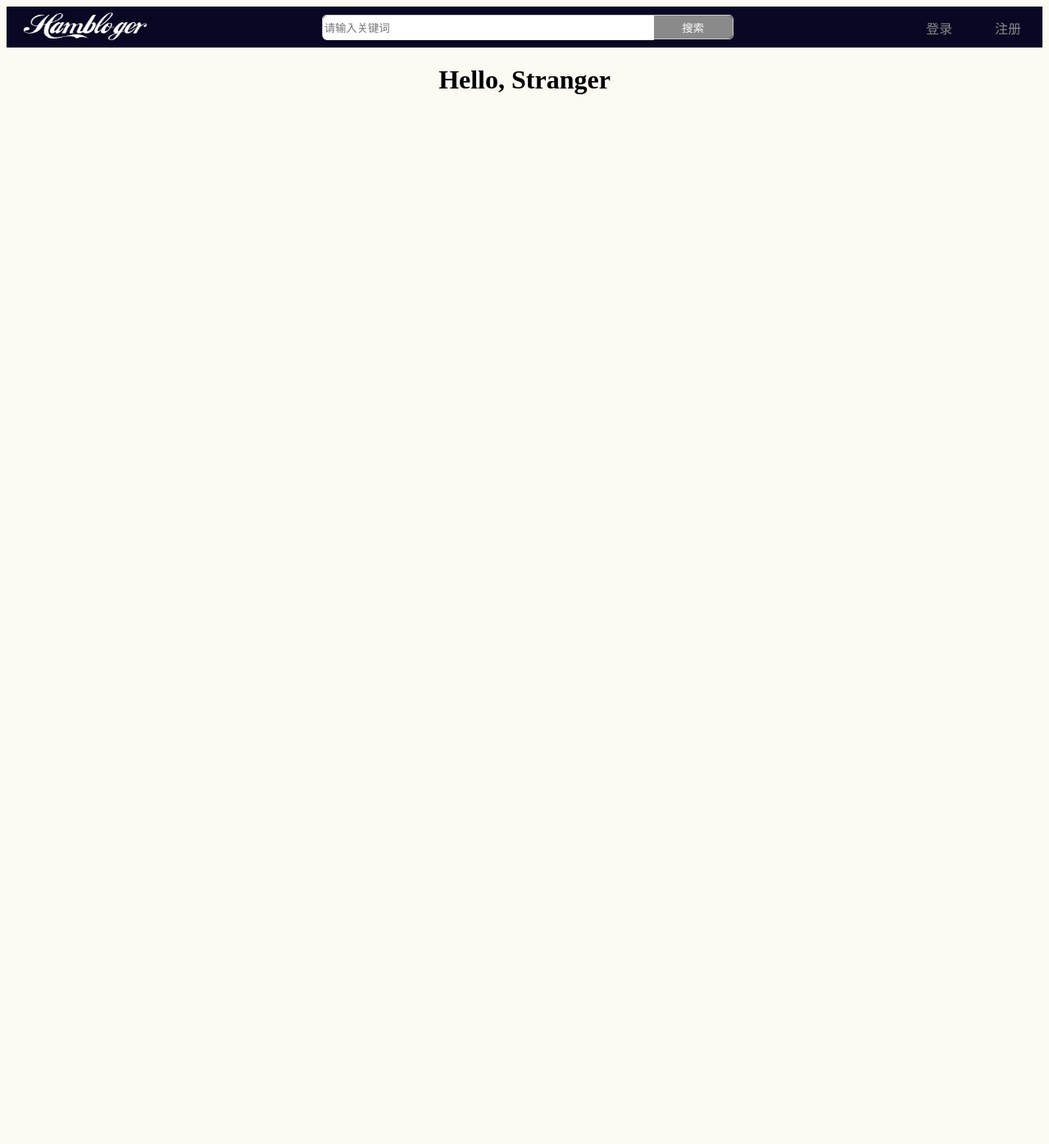
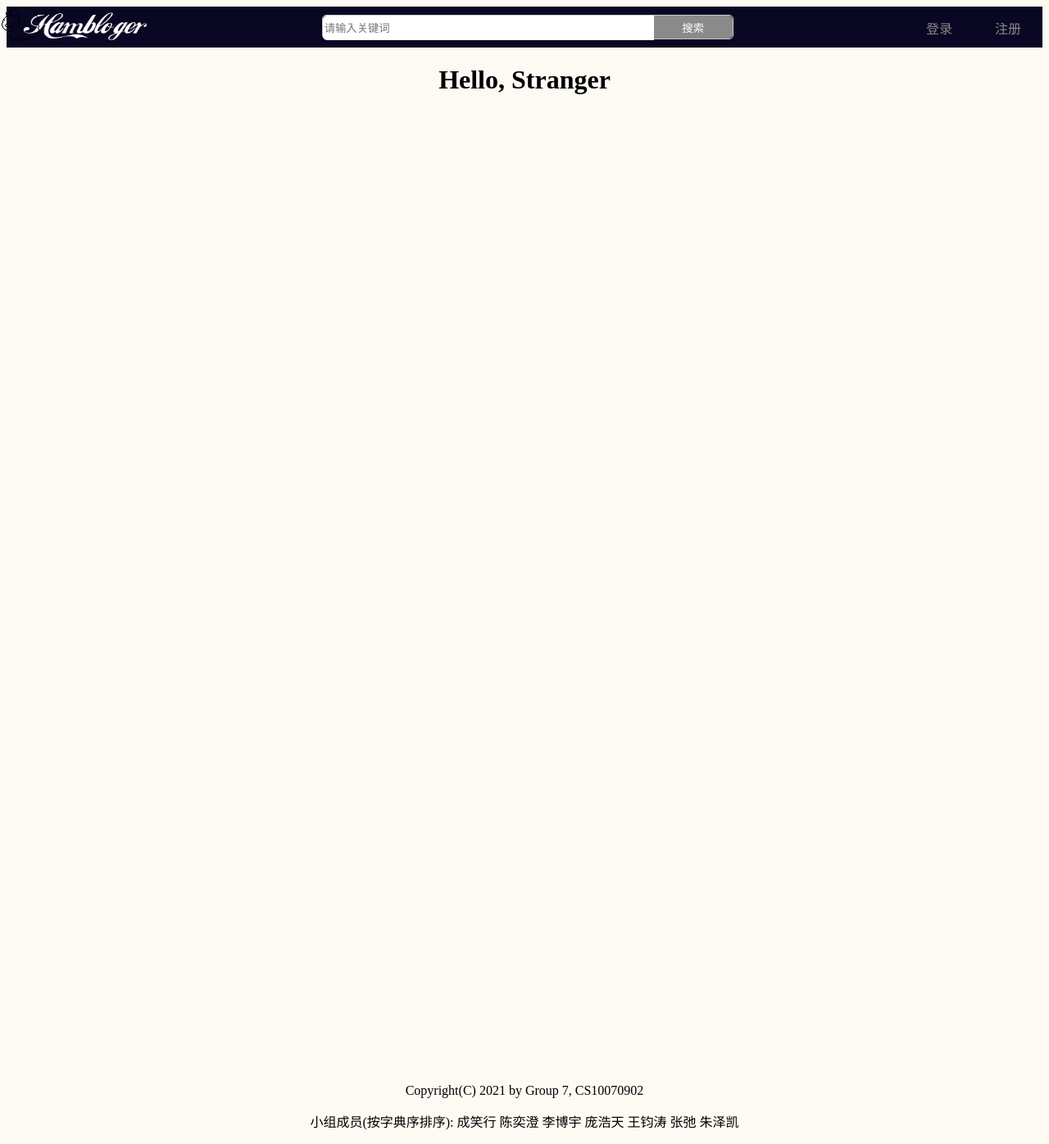
Before and after one commit to vozeo/Hambloger, a Flask app: page / in a window 1280 px wide. Shown: the whole page at 82% size. Before the commit the page ends 115 px from the top, so only its background shows below. Run offline with Flask 2, Linux system fonts and the light colour scheme; some libraries are stand-ins or nearby versions.

Commit message:
Add mouse follow gif.

```diff
--- a/app/static/css/base.css
+++ b/app/static/css/base.css
@@ -148,3 +148,15 @@ body {
     border-top-right-radius: 5px;
     border-bottom-right-radius: 5px;
 }
+
+footer {
+    text-align: center;
+}
+
+.mouse-follow {
+    width: 50px;
+    height: 50px;
+    position: absolute;
+    background-image: url('../icons/goat.gif');
+    background-size: cover;
+}
--- a/app/templates/base.html
+++ b/app/templates/base.html
@@ -39,9 +39,6 @@
                 </div>
             </div>
         </div>
-
-
-
         <div class="main">
             {% if current_user.is_authenticated %}
             <div class="main-left-container">
@@ -70,4 +67,35 @@
             </div>
         </div>
     </div>
+    <div class="mouse-follow"></div>
+    <script>
+        let img = document.querySelector('.mouse-follow'),deg = 0,imgx = 0,imgy = 0,imgl = 0,imgt = 0,y = 0,index = 0
+        window.addEventListener('mousemove',function(xyz){
+            imgx = xyz.x - img.offsetLeft - img.clientWidth /2,imgy = xyz.y - img.offsetTop - img.clientHeight /2
+            deg = 360*Math.atan(imgy/imgx)/(2*Math.PI), index= 0
+            let x = event.clientX
+            if(img.offsetLeft<x){
+                y=-180
+            }else{
+                y=0
+            }
+        })
+        setInterval(()=>{
+            img.style.transform = "rotateZ("+deg+"deg) rotateY("+y+"deg)"
+            index++
+            if(index<50){
+                imgl+=imgx/50
+                imgt+=imgy/50
+            }
+            img.style.left = imgl+"px"
+            img.style.top = imgt+"px"
+        },10)
+    </script>
 </body>
+
+<footer>
+    <p>Copyright(C) 2021 by Group 7, CS10070902</p>
+    <p>小组成员(按字典序排序): 成笑行 陈奕澄 李博宇 庞浩天 王钧涛 张弛 朱泽凯</p>
+</footer>
+
+</html>
```
Also changed, not shown: app/static/icons/goat.gif (added).
